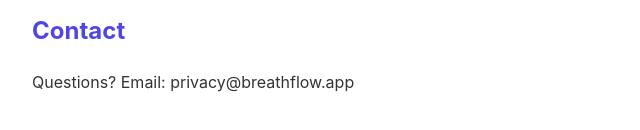
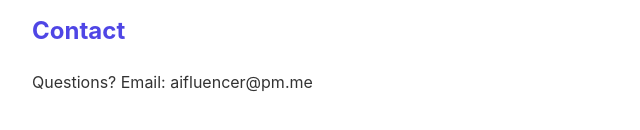
Before and after one commit to YShevchenko/breathflow-public, a plain HTML site: page index.html in a window 1280 px wide. Shown: the part 1337-1467 px from the top of the page, 258-898 px from the left. Drawn offline with Linux system fonts and the light colour scheme.

Commit message:
Update contact email

```diff
--- a/index.html
+++ b/index.html
@@ -45,6 +45,6 @@
   <p>BreathFlow is a wellness tool and is not a medical device. It does not diagnose, treat, or cure any condition. Always consult a healthcare professional for medical advice.</p>
 
   <h2>Contact</h2>
-  <p>Questions? Email: privacy@breathflow.app</p>
+  <p>Questions? Email: aifluencer@pm.me</p>
 </body>
 </html>
```
